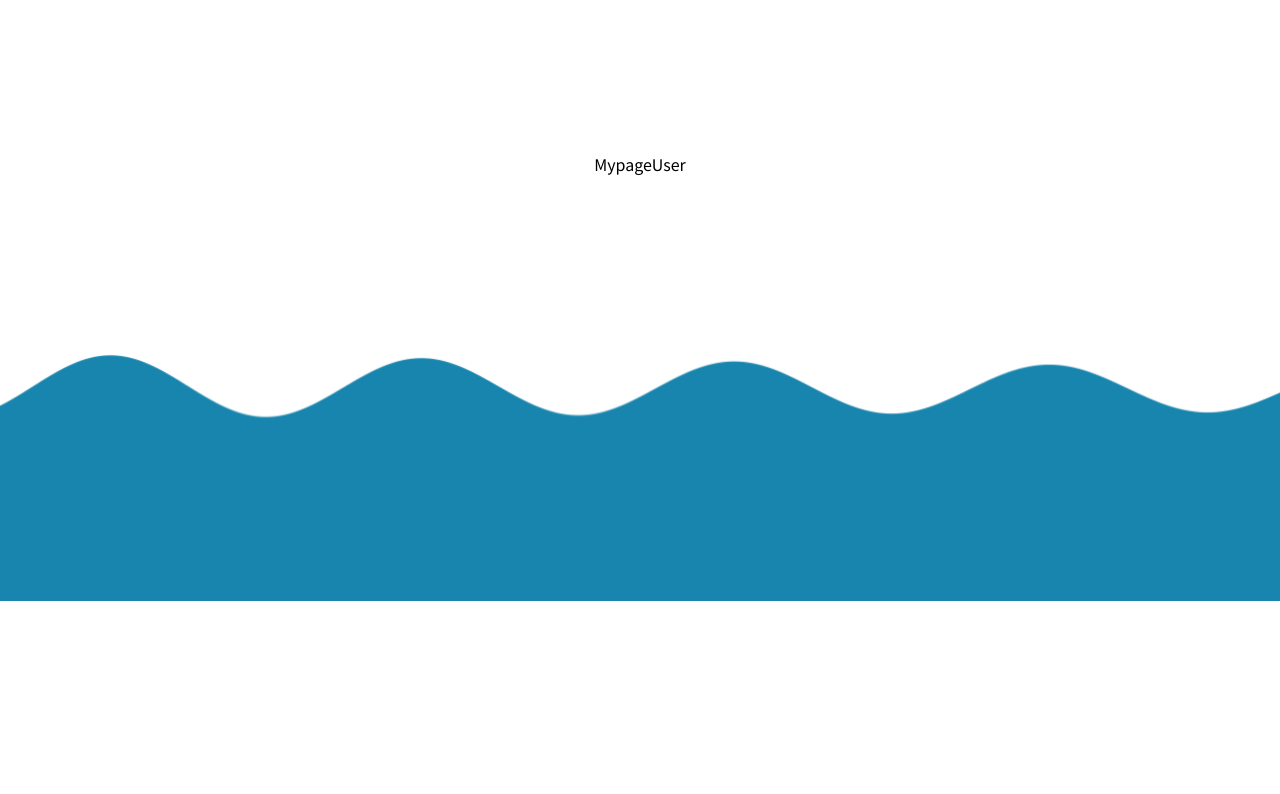
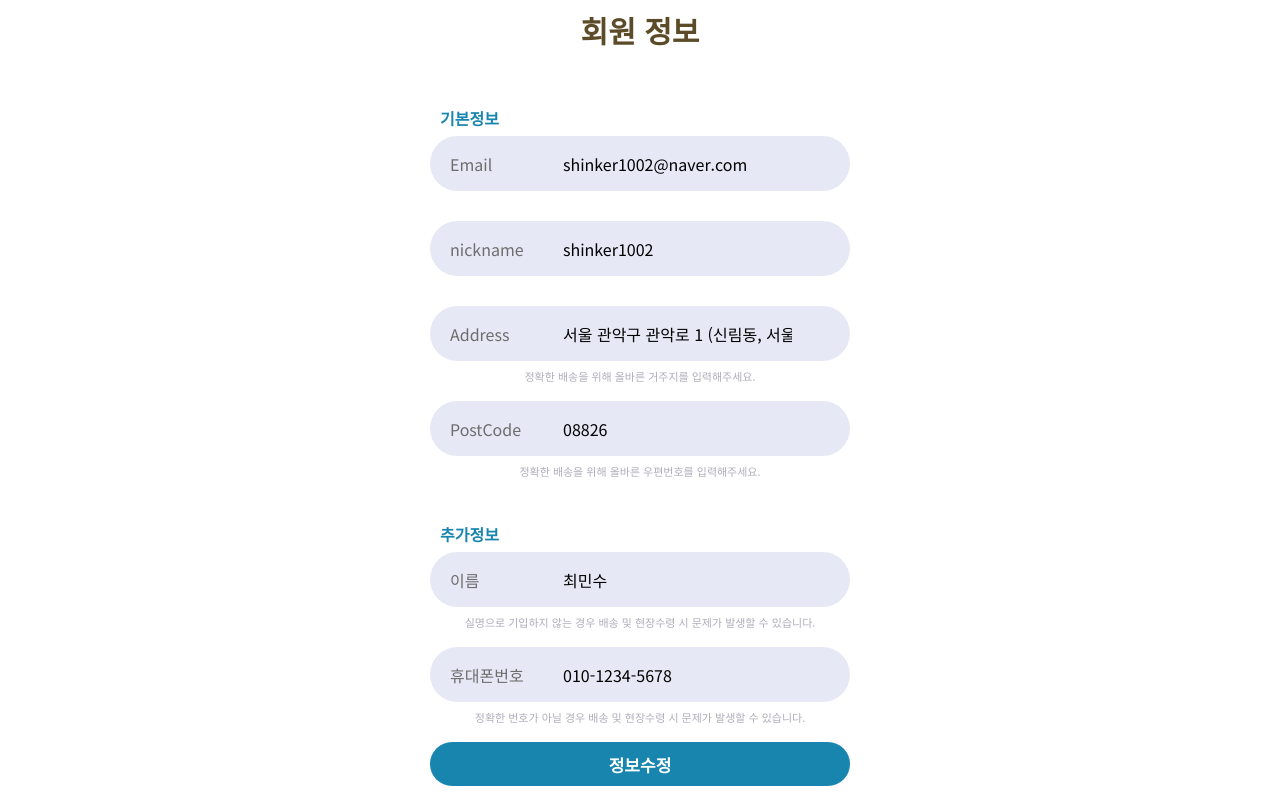
Before and after one commit to codestates-seb/seb40_main_019, a React (Create React App) app in the folder client/: page /mypage/user in a window 1280 px wide. Shown: the part 300-1094 px from the top of the page. Before the commit the page ends 901 px from the top, so only its background shows below. Built offline with nearby package versions, Linux system fonts and the light colour scheme; no server answers.

Commit message:
Feat: 유저 정보 페이지 구현

```diff
--- a/client/src/components/mypage/css/userInfo.scss
+++ b/client/src/components/mypage/css/userInfo.scss
@@ -6,7 +6,6 @@
   width: 100%;
   height: 55px;
   border-radius: 30px;
-  margin-bottom: 30px;
   background-color: rgb(230, 232, 245);
   label{
     position: absolute;
@@ -16,5 +15,14 @@
   input{
     border: none;
     margin-left: 75px;
+    background-color: rgb(230, 232, 245);
   }
 }
+.explanation{
+  font-size: 11px;
+  margin: 10px auto 19px;
+  color: #aeaeba;
+}
+.blank{
+  margin-bottom: 30px;
+}
--- a/client/src/components/mypage/js/UserInfo.js
+++ b/client/src/components/mypage/js/UserInfo.js
@@ -7,8 +7,12 @@ export default function UserInfo({
   name,
   value,
   placeholder,
+  p,
+  disabled,
 }) {
   return (
+    <>
+      {disabled ? (
         <>
           <div className="userInfoFlex">
             <label htmlFor={inputId}>{labelName}</label>
@@ -21,6 +25,31 @@ export default function UserInfo({
               placeholder={placeholder}
             />
           </div>
+          {p ? (
+            <p className="explanation">{p}</p>
+          ) : (
+            <div className="blank"></div>
+          )}
+        </>
+      ) : (
+        <>
+          <div className="userInfoFlex">
+            <label htmlFor={inputId}>{labelName}</label>
+            <input
+              name={name}
+              id={inputId}
+              type={inputType}
+              value={value}
+              placeholder={placeholder}
+            />
+          </div>
+          {p ? (
+            <p className="explanation">{p}</p>
+          ) : (
+            <div className="blank"></div>
+          )}
+        </>
+      )}
     </>
   );
 }
--- a/client/src/components/mypage/mypageUser/css/mypageUser.scss
+++ b/client/src/components/mypage/mypageUser/css/mypageUser.scss
@@ -0,0 +1,27 @@
+.userInner{
+  display: flex;
+  flex-direction: column;
+  // align-items: center;
+  // justify-content: center;
+  height: 100%;
+  padding: 30px 0px;
+  h1{
+    margin: auto;
+    font-size: 30px;
+    margin-bottom: 35px;
+    color: #5C4B29;
+    font-weight: 700;
+  }
+  h2{
+    margin: 30px 0px 10px 10px;
+    color: var(--color-blue);
+    font-weight: 700;
+  }
+  .userInfoArea{
+    width: 420px;
+    height: 100%;
+    display: flex;
+    flex-direction: column;
+    // align-items: center;
+  }
+}
--- a/client/src/components/mypage/mypageUser/js/MypageUser.js
+++ b/client/src/components/mypage/mypageUser/js/MypageUser.js
@@ -1,9 +1,105 @@
 // import React from 'react';
 import '../css/mypageUser.scss';
+import UserInfo from '../../js/UserInfo';
+import FormButtonYellow from '../../../sign/js/FormButtonYellow';
+import FormButtonBlue from '../../../sign/js/FormButtonBlue';
+import { Link } from 'react-router-dom';
+import { deleteUserAccount } from '../../../../util/api/mypageUser';
 export default function MypageUser() {
+  // useEffect 사용해서 데이터 받아올 예정.
+  let data = {
+    Email: 'shinker1002@naver.com',
+    nickname: 'shinker1002',
+    phone: '010-1234-5678',
+    name: '최민수',
+    Address: '서울 관악구 관악로 1 (신림동, 서울대학교)',
+    PostCode: '08826',
+  };
+
   return (
     <>
-      <div>MypageUser</div>
+      <div className="userInner">
+        <h1>회원 정보</h1>
+        <div className="userInfoArea">
+          <h2>기본정보</h2>
+          <UserInfo
+            labelName="Email"
+            inputId="Email"
+            inputType="email"
+            name="Email"
+            value={data.Email}
+            placeholder="정보를 추가해주세요"
+            disabled={true}
+          />
+          <UserInfo
+            labelName="nickname"
+            inputId="nickname"
+            inputType="text"
+            name="nickname"
+            value={data.nickname}
+            placeholder="정보를 추가해주세요"
+            disabled={true}
+          />
+          <UserInfo
+            labelName="Address"
+            inputId="Address"
+            inputType="text"
+            name="Address"
+            value={data.Address}
+            placeholder="정보를 추가해주세요"
+            p="정확한 배송을 위해 올바른 거주지를 입력해주세요."
+            disabled={true}
+          />
+          <UserInfo
+            labelName="PostCode"
+            inputId="PostCode"
+            inputType="text"
+            name="PostCode"
+            value={data.PostCode}
+            placeholder="정보를 추가해주세요"
+            p="정확한 배송을 위해 올바른 우편번호를 입력해주세요."
+            disabled={true}
+          />
+
+          <h2>추가정보</h2>
+          <UserInfo
+            labelName="이름"
+            inputId="name"
+            inputType="text"
+            name="name"
+            value={data.name}
+            placeholder="정보를 추가해주세요"
+            p="실명으로 기입하지 않는 경우 배송 및 현장수령 시 문제가 발생할 수 있습니다."
+            disabled={true}
+          />
+          <UserInfo
+            labelName="휴대폰번호"
+            inputId="phone"
+            inputType="text"
+            name="phone"
+            value={data.phone}
+            placeholder="정보를 추가해주세요"
+            p="정확한 번호가 아닐 경우 배송 및 현장수령 시 문제가 발생할 수 있습니다."
+            disabled={true}
+          />
+          {/* <UserInfo
+            labelName="생일"
+            inputId="name"
+            inputType="text"
+            name="name"
+            value={data.birth}
+            placeholder="Please enter your email"
+          /> */}
+          <Link to={'/mypage/user/edit'}>
+            <FormButtonBlue btnContent="정보수정" />
+          </Link>
+          <FormButtonYellow
+            // 리덕스에서 유저 아이디 가져와서 전달인자로 전송
+            formSubmit={deleteUserAccount}
+            btnContent="회원탈퇴"
+          />
+        </div>
+      </div>
     </>
   );
 }
--- a/client/src/pages/mypage/user/css/mypageUserPage.scss
+++ b/client/src/pages/mypage/user/css/mypageUserPage.scss
@@ -1,5 +1,6 @@
 .mypageUserContainer{
   width: 100%;
+  height: 100%;
   display: flex;
   justify-content: center;
   align-items: center;
```
Lines whose indentation alone changed are shown as unchanged.
